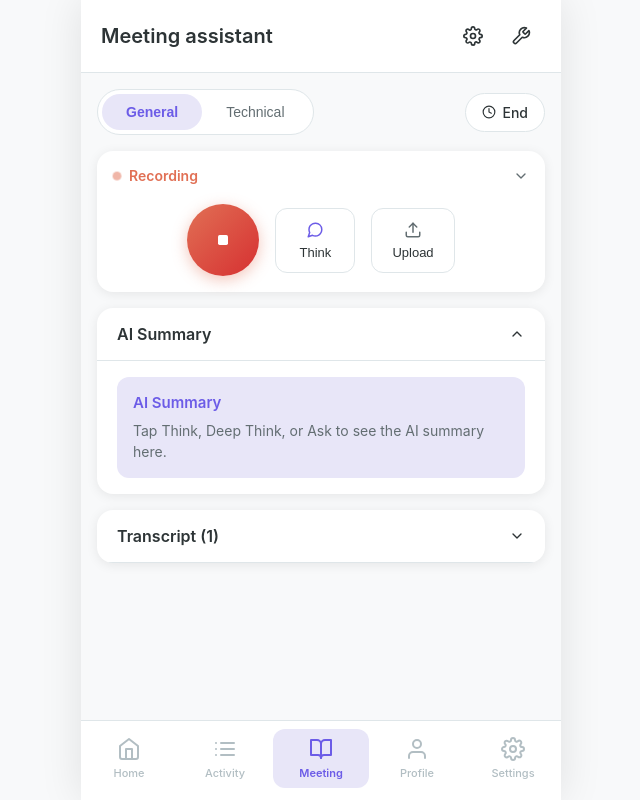
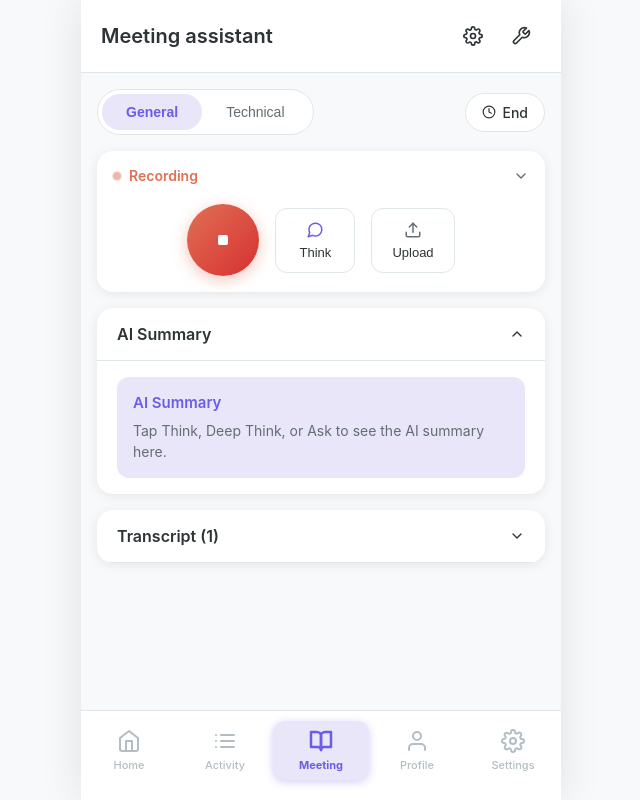
Before and after one commit to kannanjmc/interfaceai-assignment, a Flask app: page / in a window 1280 px wide. Shown: the whole page, without its empty margins (319-959 px from the left). Run offline with Flask 3, Linux system fonts and the light colour scheme.

Commit message:
Fix bottom nav: use sticky positioning and improve active state

```diff
--- a/src/ui_app/static/css/style.css
+++ b/src/ui_app/static/css/style.css
@@ -36,11 +36,10 @@ html, body {
 .app-container {
     display: flex;
     flex-direction: column;
-    height: 100vh;
+    min-height: 100vh;
     max-width: 480px;
     margin: 0 auto;
     background-color: var(--background);
-    position: relative;
     box-shadow: 0 0 40px rgba(0, 0, 0, 0.1);
 }
 
@@ -105,14 +104,8 @@ html, body {
 /* Main Content */
 .main-content {
     flex: 1;
-    overflow-y: auto;
     padding: 16px;
-    padding-bottom: 100px;
     -webkit-overflow-scrolling: touch;
-}
-
-.main-content::-webkit-scrollbar {
-    display: none;
 }
 
 /* Tabs */
@@ -420,19 +413,16 @@ html, body {
 
 /* Bottom Navigation */
 .bottom-nav {
-    position: fixed;
-    bottom: 0;
-    left: 50%;
-    transform: translateX(-50%);
-    width: 100%;
-    max-width: 480px;
     display: flex;
     justify-content: space-around;
     align-items: center;
     background-color: var(--surface);
     border-top: 1px solid var(--border-color);
-    padding: 8px 0 12px;
+    padding: 10px 0 20px;
+    margin-top: auto;
     z-index: 100;
+    position: sticky;
+    bottom: 0;
 }
 
 .nav-item {
@@ -472,11 +462,17 @@ html, body {
 .nav-item.active {
     color: var(--primary-color);
     background-color: var(--primary-light);
-    font-weight: 600;
+    font-weight: 700;
+    box-shadow: 0 2px 8px rgba(108, 92, 231, 0.3);
 }
 
 .nav-item.active .icon {
     stroke: var(--primary-color);
+    stroke-width: 2.5px;
+}
+
+.nav-item:not(.active):hover {
+    background-color: rgba(108, 92, 231, 0.08);
 }
 
 .nav-item:active {
```
